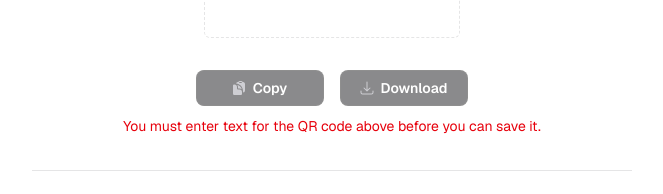
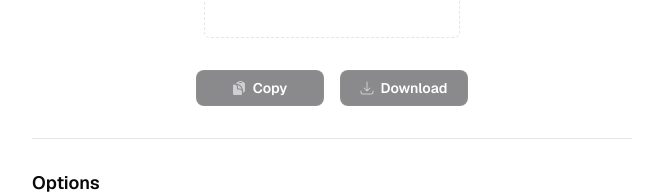
Before and after one commit to micah-yeager/qr-generator, a Next.js app: page / in a window 1280 px wide. Shown: the part 526-720 px from the top of the page, without its empty margins (308-971 px from the left). Built offline with nearby package versions, Linux system fonts and the light colour scheme.

Commit message:
refactor(ui): remove redundant missing text warning

```diff
--- a/src/app/page.tsx
+++ b/src/app/page.tsx
@@ -257,11 +257,6 @@ export default function Home() {
               Download
             </Button>
           </div>
-          {!text && (
-            <Text className="text-center !text-red-600 !dark:text-red-500">
-              You must enter text for the QR code above before you can save it.
-            </Text>
-          )}
         </div>
 
         <Divider />
```
